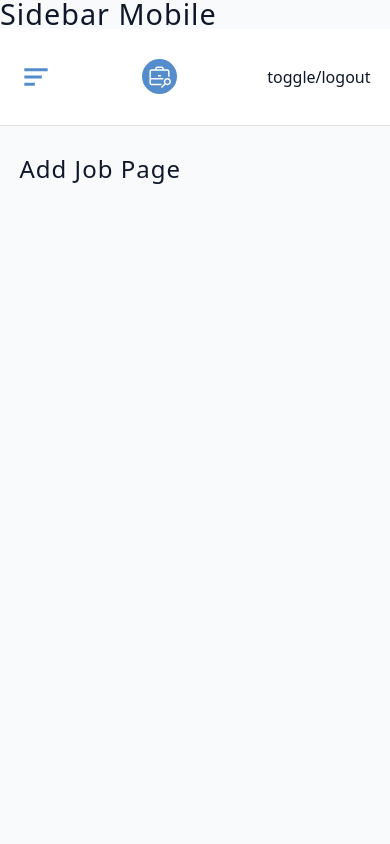
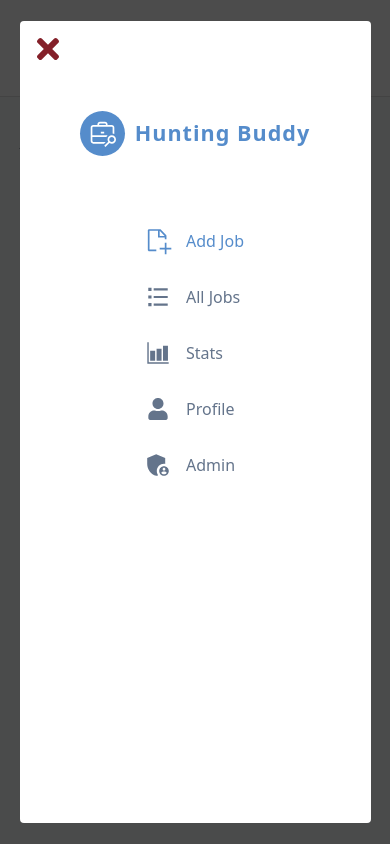
Before and after one commit to katieloesch/application-tracker-client, a React (Vite) app: page /dashboard in a window 390 px wide. Built offline with nearby package versions, Linux system fonts and the light colour scheme.

Commit message:
render NavLink component in mobile Siderbar for each navlink in array (utils/navLinks.jsx)

```diff
--- a/src/components/SidebarMobile.jsx
+++ b/src/components/SidebarMobile.jsx
@@ -1,10 +1,37 @@
 import React from 'react';
+import { FaTimes } from 'react-icons/fa';
+
 import Wrapper from '../styledComponents/SidebarMobile';
+import { useDashboardContext } from '../pages/DashboardLayout';
+import { Logo } from '../components';
+import { navLinks } from '../utils';
+import { NavLink } from 'react-router-dom';
 
 const SidebarMobile = () => {
   return (
     <Wrapper>
-      <h1>Sidebar Mobile</h1>
+      <div className='sidebar-container show-sidebar'>
+        <div className='content'>
+          <button type='button' className='close-btn'>
+            <FaTimes />
+          </button>
+          <header>
+            <Logo section='sidebar-mobile' />
+          </header>
+          <div className='nav-links'>
+            {navLinks.map((link, index) => (
+              <NavLink
+                to={link.path}
+                key={`nav-link-mobile-${link.label}`}
+                className={`nav-link ${link.className}`}
+              >
+                <span className='icon'>{link.icon}</span>
+                {link.label}
+              </NavLink>
+            ))}
+          </div>
+        </div>
+      </div>
     </Wrapper>
   );
 };
--- a/src/styledComponents/Logo.js
+++ b/src/styledComponents/Logo.js
@@ -113,5 +113,9 @@ const Wrapper = styled.section`
       }
     }
   }
+
+  .logo.sidebar-mobile {
+    width: 100%;
+  }
 `;
 export default Wrapper;
--- a/src/styledComponents/SidebarMobile.js
+++ b/src/styledComponents/SidebarMobile.js
@@ -64,6 +64,37 @@ const Wrapper = styled.aside`
     display: grid;
     place-items: center;
   }
+
+  .add-job-icon {
+    svg {
+      scale: 1.13;
+    }
+  }
+
+  .all-jobs-icon {
+    svg {
+      scale: 1.08;
+    }
+  }
+
+  .stats-icon {
+    svg {
+      scale: 0.95;
+    }
+  }
+
+  .profile-icon {
+    svg {
+      scale: 0.92;
+    }
+  }
+
+  .admin-icon {
+    svg {
+      scale: 1.2;
+    }
+  }
+
   .active {
     color: var(--primary-500);
   }
--- /dev/null
+++ b/src/utils/index.js
@@ -0,0 +1 @@
+export { default as navLinks } from './navLinks';
--- /dev/null
+++ b/src/utils/navLinks.jsx
@@ -0,0 +1,73 @@
+import React from 'react';
+
+// add job
+import { IoMdAdd } from 'react-icons/io';
+// import { AiOutlinePlus } from 'react-icons/ai';
+// import { FiPlus } from 'react-icons/fi';
+import { VscNewFile } from 'react-icons/vsc';
+// import { AiOutlinePlusSquare } from 'react-icons/ai';
+// import { FaPlus } from 'react-icons/fa';
+
+// all jobs
+import { RiListCheck } from 'react-icons/ri';
+
+// stats
+import { IoBarChartSharp } from 'react-icons/io5';
+
+//profile
+import { FaUser } from 'react-icons/fa';
+// import { FaRegUser } from 'react-icons/fa';
+// import { ImProfile } from 'react-icons/im';
+
+//admin
+import { MdAdminPanelSettings } from 'react-icons/md';
+
+const navLinks = [
+  {
+    id: 0,
+    label: 'add job',
+    className: 'add-job-icon',
+    path: '.',
+    icon: <VscNewFile />,
+    iconSource:
+      'react-icons v4.8.0 - https://react-icons.github.io/react-icons/, license: https://github.com/react-icons/react-icons/blob/master/LICENSE',
+  },
+  {
+    id: 1,
+    label: 'all jobs',
+    path: 'all-jobs',
+    className: 'all-jobs-icon',
+    icon: <RiListCheck />,
+    iconSource:
+      'react-icons v4.8.0 - https://react-icons.github.io/react-icons/, license: https://github.com/react-icons/react-icons/blob/master/LICENSE',
+  },
+  {
+    id: 2,
+    label: 'stats',
+    path: 'stats',
+    icon: <IoBarChartSharp />,
+    className: 'stats-icon',
+    iconSource:
+      'react-icons v4.8.0 - https://react-icons.github.io/react-icons/, license: https://github.com/react-icons/react-icons/blob/master/LICENSE',
+  },
+  {
+    id: 3,
+    label: 'profile',
+    path: 'profile',
+    icon: <FaUser />,
+    className: 'profile-icon',
+    iconSource:
+      'react-icons v4.8.0 - https://react-icons.github.io/react-icons/, license: https://github.com/react-icons/react-icons/blob/master/LICENSE',
+  },
+  {
+    id: 4,
+    label: 'admin',
+    path: 'admin',
+    icon: <MdAdminPanelSettings />,
+    className: 'admin-icon',
+    iconSource:
+      'react-icons v4.8.0 - https://react-icons.github.io/react-icons/, license: https://github.com/react-icons/react-icons/blob/master/LICENSE',
+  },
+];
+
+export default navLinks;
```
Also changed, not shown: src/utils/navLinks.js (deleted, +0 -53 lines), src/assets/README.md.
